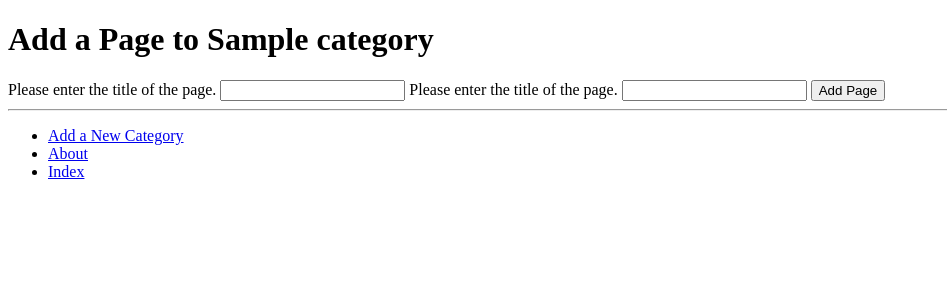
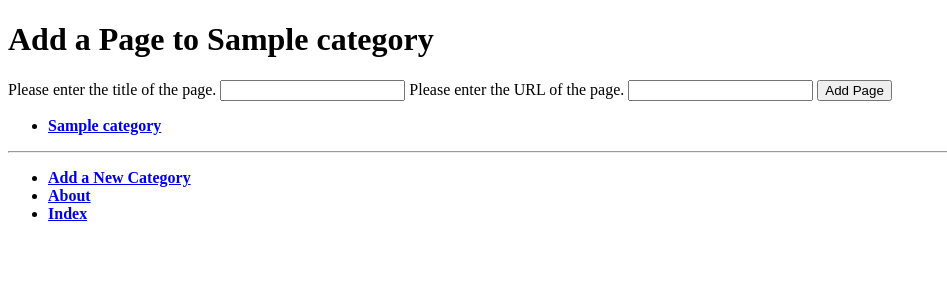
Before and after one commit to JamesSharma04/tango_with_django_project, a Django app: a page that uses templates/rango/base.html in a window 1280 px wide. Shown: the top 300 px of the page, without its empty margins (0-947 px from the left). Run offline with Django 3.2, Linux system fonts and the light colour scheme; tables that the repository leaves empty hold one stand-in row (values such as "Sample post").

Commit message:
working with templates

```diff
--- a/rango/forms.py
+++ b/rango/forms.py
@@ -15,7 +15,7 @@ class CategoryForm(forms.ModelForm):
 
 class PageForm(forms.ModelForm):
     title=forms.CharField(max_length=Page.TITLE_MAX_LENGTH,help_text="Please enter the title of the page.")
-    url = forms.URLField(max_length=Page.URL_MAX_LENGTH, help_text="Please enter the title of the page.")
+    url = forms.URLField(max_length=Page.URL_MAX_LENGTH, help_text="Please enter the URL of the page.")
     views=forms.IntegerField(widget=forms.HiddenInput(), initial=0)
     class Meta:
         model = Page
--- /dev/null
+++ b/rango/templatetags/rango_template_tags.py
@@ -0,0 +1,8 @@
+from django import template
+from rango.models import Category
+
+register = template.Library()
+
+@register.inclusion_tag('rango/categories.html')
+def get_category_list(current_category=None):
+    return {'categories': Category.objects.all(),'current_category': current_category}
--- a/templates/rango/add_category.html
+++ b/templates/rango/add_category.html
@@ -2,7 +2,7 @@
 {% load staticfiles %}
 
 {% block title_block %}
-	Add a Category.
+	Add a Category
 {% endblock %}
 
 {% block body_block %}
--- a/templates/rango/add_page.html
+++ b/templates/rango/add_page.html
@@ -2,7 +2,7 @@
 {% load staticfiles %}
 
 {% block title_block %}
-	Add a Page.
+	Add a Page
 {% endblock %}
 
 {% block body_block %}
--- a/templates/rango/base.html
+++ b/templates/rango/base.html
@@ -1,10 +1,12 @@
 <!DOCTYPE html>
 {% load staticfiles %}
+{% load rango_template_tags %}
 
 <html>
 	<head>
-		<title>Rango -
-		{% block title_block%}
+		<title>
+		Rango -
+		{% block title_block %}
 			How to Tango with Django!
 		{% endblock %}
 		</title>
@@ -12,8 +14,13 @@
 	<body>
 		<!-- Page specific content goes here -->
 		<div>
-		{% block body_block%}
+		{% block body_block %}
 		{% endblock %}
+		</div>
+		<div>
+			{% block sidebar_block %}
+				{% get_category_list category %}
+			{%endblock %}
 		</div>
 		<hr />
 		<div>
--- /dev/null
+++ b/templates/rango/categories.html
@@ -0,0 +1,19 @@
+<ul>
+{% if categories %}
+	{% for c in categories %}
+		{% if c == current_category %}
+		<li>
+		<strong>
+			<a href="{% url 'rango:show_category' c.slug %}">{{ c.name }}</a>
+		<strong>
+		</li>
+		{% else %}
+		<li>
+			<a href="{% url 'rango:show_category' c.slug %}">{{ c.name }}</a>
+		</li>
+		{% endif %}
+	{% endfor %}
+{% else %}
+	<li><strong>There are no categories present.<\strong></li>
+{% endif %}
+</ul>
```
Also changed, not shown: rango/templatetags/__init__.py (added), templates/rango/category.html (indentation only), 1 other file.
